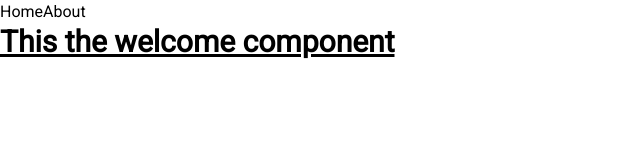
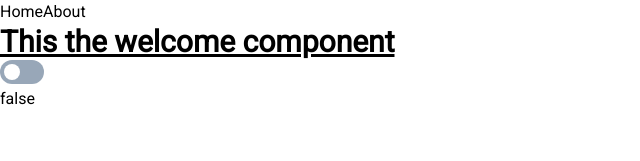
Before and after one commit to jilleswielaard/examplewidget, a Vue app: page / in a window 1280 px wide. Shown: the top 161 px of the page, without its empty margins (0-640 px from the left). Built offline with nearby package versions, Linux system fonts and the light colour scheme.

Commit message:
implements switch component

```diff
--- a/src/components/TheWelcome.vue
+++ b/src/components/TheWelcome.vue
@@ -1,3 +1,12 @@
 <template>
   <h1 class="text-3xl font-bold underline">This the welcome component</h1>
+  <hui-switch v-model="enabled" />
+  <p>{{ enabled }}</p>
 </template>
+
+<script setup lang="ts">
+import { ref } from 'vue';
+import HuiSwitch from '@/components/HuiSwitch.vue';
+
+const enabled = ref(false);
+</script>
```
